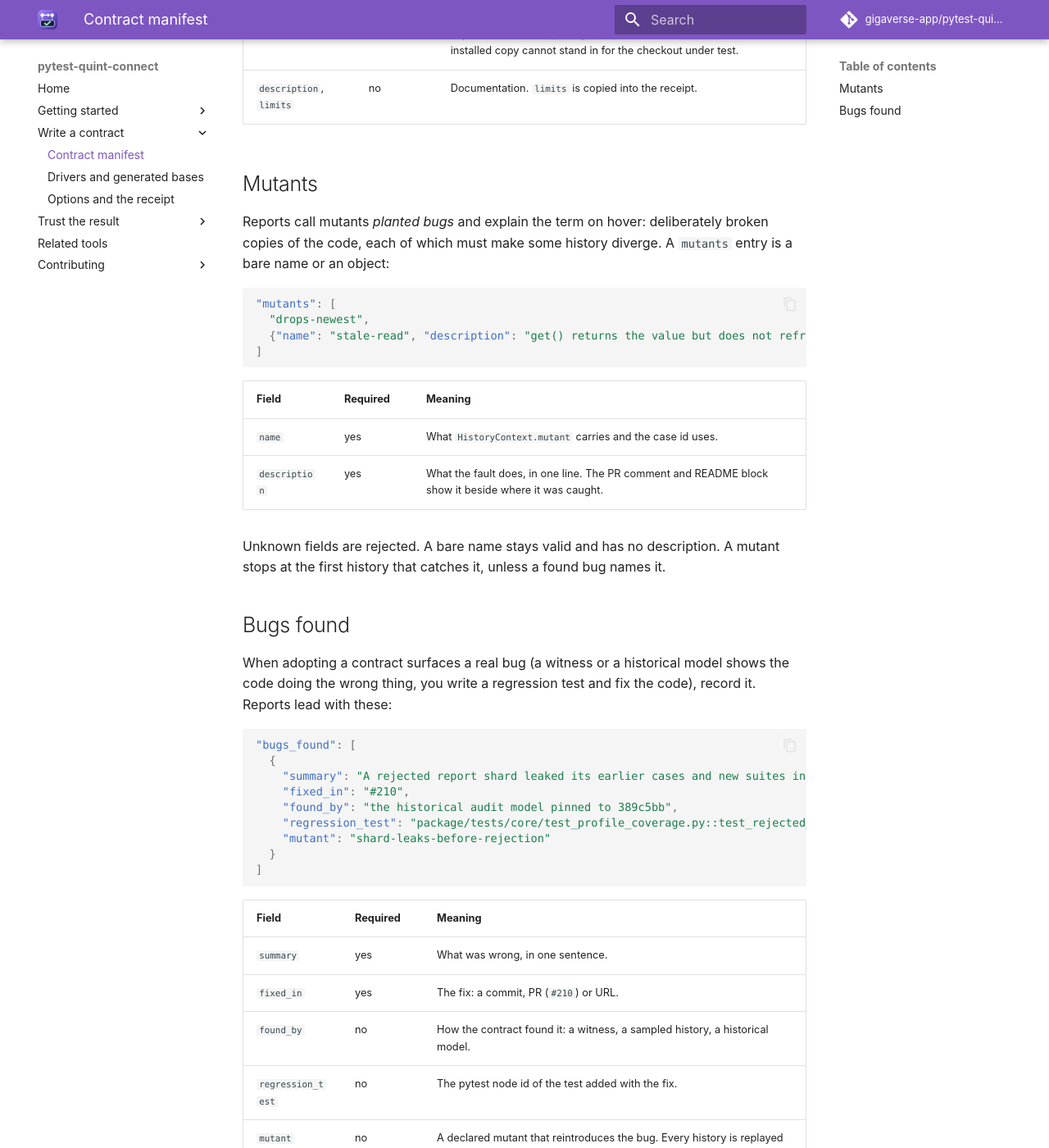
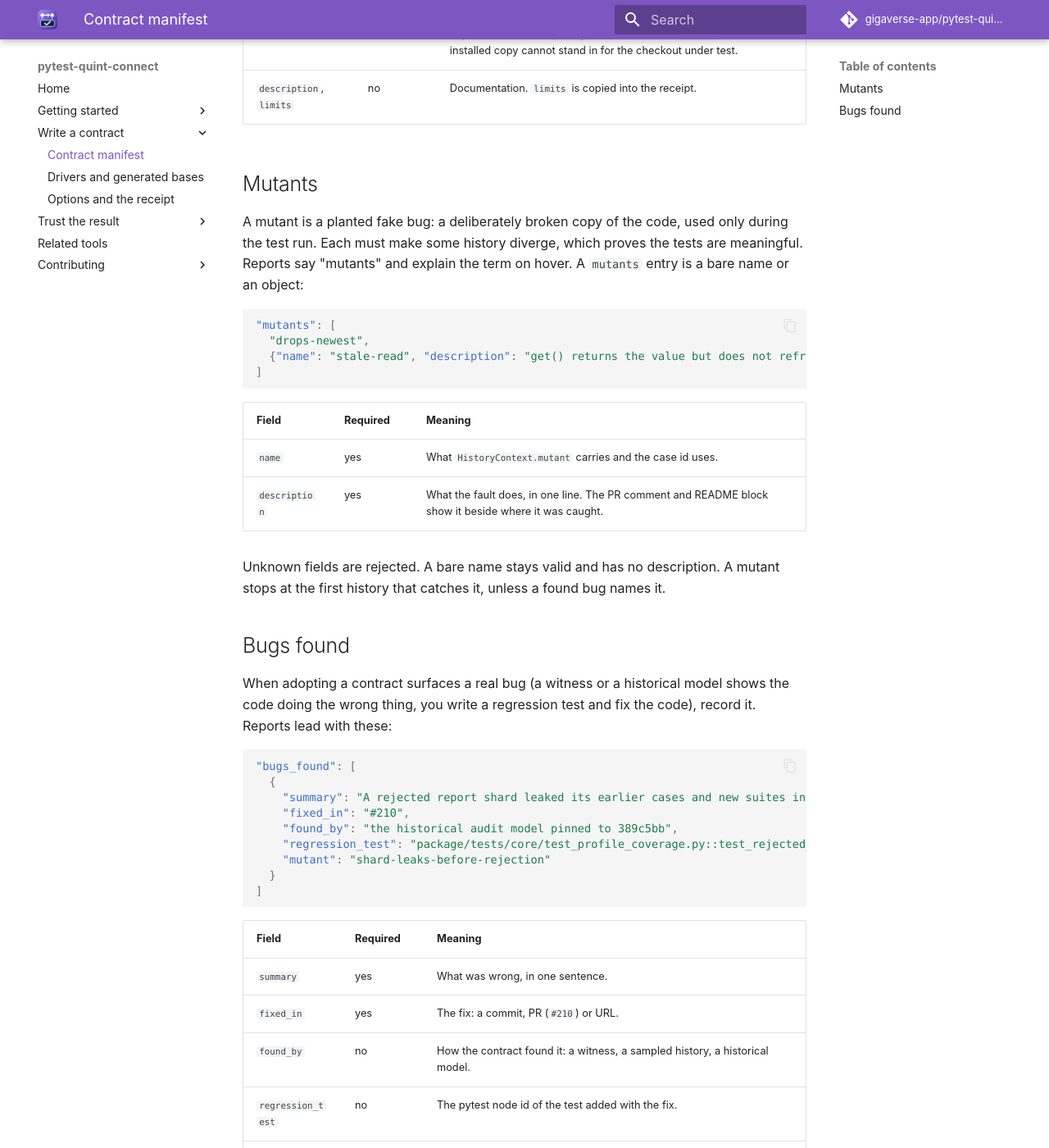
Before and after one commit to gigaverse-app/pytest-quint-connect, an MkDocs documentation site: the page built from docs/manifest.md, in a window 1280 px wide and 1400 px high, scrolled down 1906 px. Shown: the whole window at 82% size. Built offline with MkDocs 1.6.1 and Material for MkDocs 9.7.7, drawn with Linux system fonts in a browser that asks for light colours; comment, search, counter and statistics services are not loaded; some of the changed text lies outside the part shown.

Commit message:
feat(report): call them mutants, explained as planted fake bugs that prove the tests are meaningful
Reports and docs use the industry term again. Every mention links to a tooltip
and to why.md, which now says what N of N, 3 of 6 and a larger N mean. A
found bug's line no longer prints 0 of 0 when a receipt lacks the count.

Co-Authored-By: Claude Opus 5.5 <noreply@anthropic.com>

````diff
--- a/docs/manifest.md
+++ b/docs/manifest.md
@@ -32,7 +32,7 @@ instead of silently weakening a check.
 | `actions` | yes | Every action name a trace may contain, mapped to the implementation boundary it drives. An undeclared action in a trace fails; a declared action no history reaches fails the `coverage` case. |
 | `bounds` | yes | `seed`, `max_samples`, `max_steps` and `n_traces` for `quint run`. `n_traces` sampled histories become `sample-0` … `sample-N-1`. The seed is also passed to `quint test`. |
 | `witnesses` | no | Names of `run …Test` definitions. Each must produce exactly one trace and becomes a `witness-NAME` case. |
-| `mutants` | no | Planted bugs: deliberate faults your driver factory builds from `context.mutant`. Each becomes a `mutant-NAME` case that must be caught. An entry is a name, or an object with a `description`; see [mutants](#mutants). |
+| `mutants` | no | Planted fake bugs: deliberate faults your driver factory builds from `context.mutant`. Each becomes a `mutant-NAME` case that must be caught. An entry is a name, or an object with a `description`; see [mutants](#mutants). |
 | `bugs_found` | no | Real bugs this contract found and that were fixed, each optionally re-checked by a mutant; see [bugs found](#bugs-found). |
 | `convention` | no | `event` (default) or `mbt`; see [drivers](drivers.md#step-conventions). |
 | `event`, `action_field` | no | For the event convention: the state variable holding the step record (default `event`) and its action-name field (default `op`). |
@@ -49,8 +49,9 @@ instead of silently weakening a check.
 
 ## Mutants
 
-Reports call mutants *planted bugs* and explain the term on hover: deliberately broken
-copies of the code, each of which must make some history diverge. A `mutants` entry is
+A mutant is a planted fake bug: a deliberately broken copy of the code, used only during
+the test run. Each must make some history diverge, which proves the tests are meaningful.
+Reports say "mutants" and explain the term on hover. A `mutants` entry is
 a bare name or an object:
 
 ```json
@@ -96,9 +97,9 @@ it. Reports lead with these:
 
 Unknown fields are rejected, `mutant` must name a declared mutant, and two bugs cannot
 name the same one. The report then says, for example, "16 of 21 histories diverge when
-planted bug `shard-leaks-before-rejection` reintroduces it". The count is what the run
+mutant `shard-leaks-before-rejection` reintroduces it". The count is what the run
 proves; the rest of the entry is your account, shown as written. Record only bugs that
-were really fixed. Without a `mutant` the report says no planted bug re-checks it.
+were really fixed. Without a `mutant` the report says no mutant re-checks it.
 
 Model and historical paths are relative to the manifest. Edit the model, manifest
 and driver together when behavior changes; review an intended weakening openly
````
Also changed, not shown: README.md (+8 -8 lines), docs/reference.md (+4 -4 lines), docs/why.md (+15 -2 lines), 2 other files.
